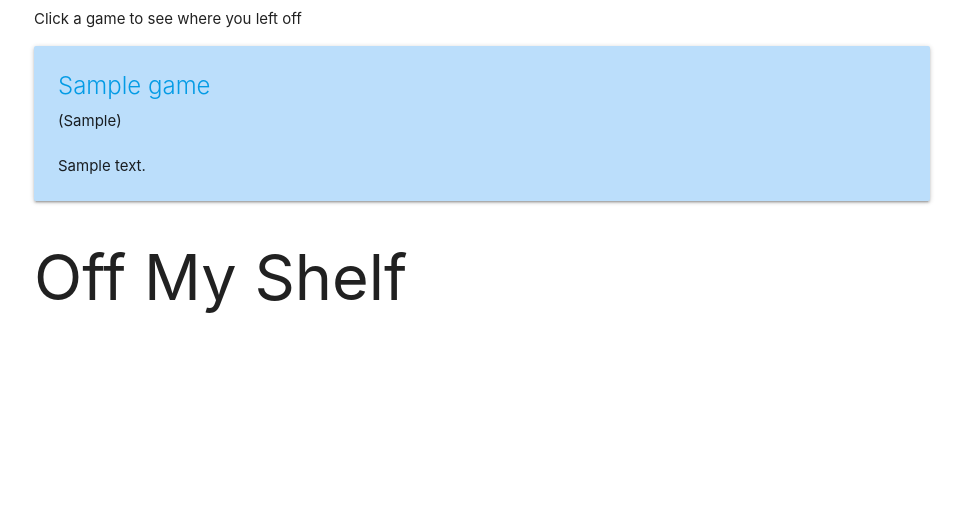
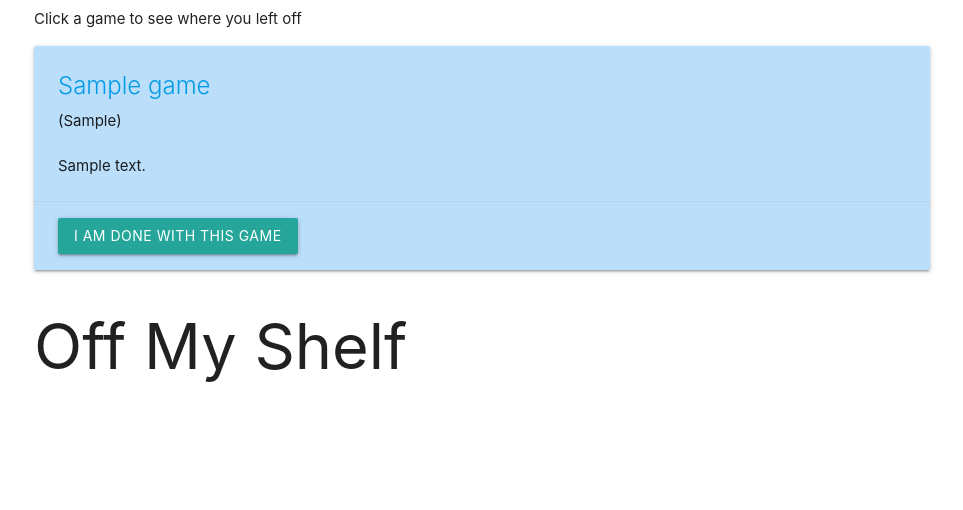
Before and after one commit to CoreySumma/videogamecollector, a Django app: page /games/ in a window 1280 px wide. Shown: the part 192-702 px from the top of the page, without its empty margins (158-1121 px from the left). Run offline with Django 4.2, Linux system fonts and the light colour scheme; tables that the repository leaves empty hold one stand-in row (values such as "Sample post").

Commit message:
add button for unassoc game

```diff
--- a/main_app/templates/games/index.html
+++ b/main_app/templates/games/index.html
@@ -14,6 +14,12 @@
         <p>({{ game.platform }})</p>
         <br>
         <p>{{ game.description }}</p>
+      </div>
+      <div class="card-action">
+        <form action="{% url 'unassoc_game' game_id=game.id %}" method="POST">
+          {% csrf_token %}
+          <button type="submit" class="btn">I am done with this game</button>
+        </form>
       </div>
     </div>
   {% endif %}
--- a/main_app/urls.py
+++ b/main_app/urls.py
@@ -17,4 +17,5 @@ urlpatterns = [
   # ASSOCIATE PLAYING (not class based)
   path('games/<int:game_id>/assoc_game/', views.assoc_game, name='assoc_game'),
   # UNASSOCIATE PLAYING (also not class based)
+  path('games/<int:game_id>/unassoc_game/', views.unassoc_game, name='unassoc_game'),
 ]
--- a/main_app/views.py
+++ b/main_app/views.py
@@ -4,7 +4,7 @@ from .models import Game
 
 # Create your views here.
 # Define the home view
-# **REMINDER** Include an .html file extension
+
 def home(request):
   return render(request, 'home.html')
 
@@ -42,3 +42,9 @@ def assoc_game(request, game_id):
   game.playing=True
   game.save()
   return redirect('index')
+
+def unassoc_game(request, game_id):
+  game = Game.objects.get(id=game_id)
+  game.playing=False
+  game.save()
+  return redirect('index')
```
